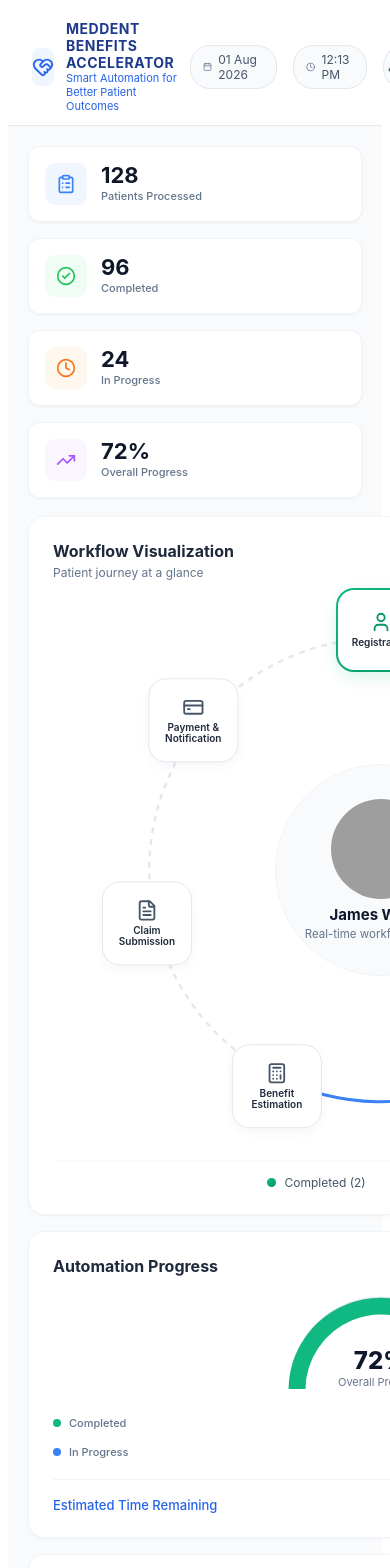
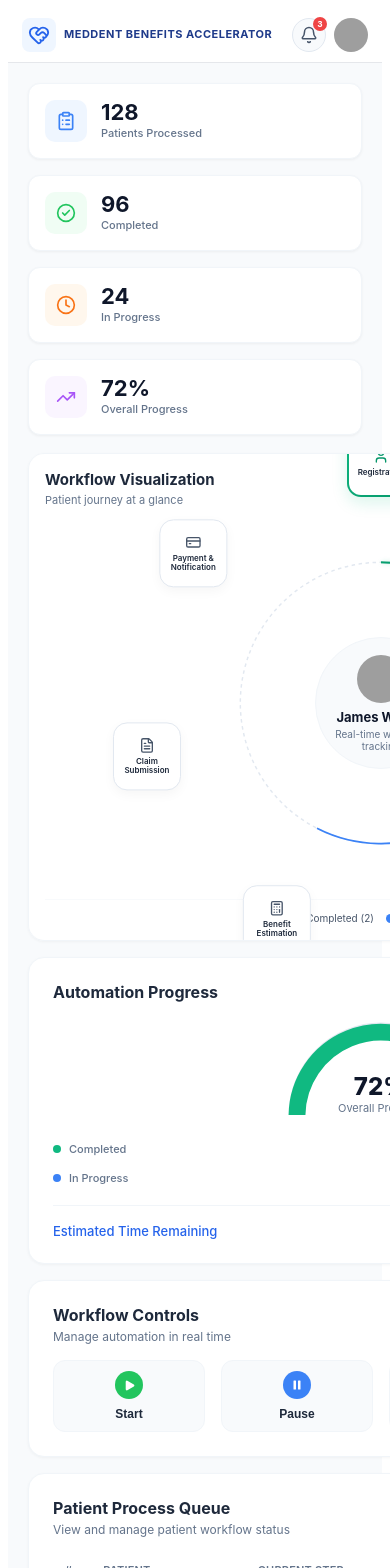
Before and after one commit to kishorekumar-codes/meddent-benefits-dashboard-reactjs-frontend, a React (Vite) app: page / in a window 390 px wide. Shown: the top 1568 px of the page. Built offline with nearby package versions, Linux system fonts and the light colour scheme; grey boxes are pictures that could not be loaded; the HTML template or start-up script is replaced by a standard one.

Commit message:
mobile styles

```diff
--- a/src/assets/css/global.css
+++ b/src/assets/css/global.css
@@ -184,6 +184,79 @@
 .stat-subtext {
   font-size: 10px;
   color: #94a3b8;
+}
+
+/* ================= Mobile Header (<560px) ================= */
+@media (max-width: 560px) {
+  .dashboard-header {
+    padding: 10px 14px;
+    gap: 10px;
+  }
+
+  .header-brand {
+    gap: 8px;
+    min-width: 0;
+    flex: 1;
+  }
+
+  .brand-icon {
+    width: 34px;
+    height: 34px;
+    flex-shrink: 0;
+  }
+
+  .brand-title {
+    font-size: 11px;
+    line-height: 1.2;
+    white-space: nowrap;
+    overflow: hidden;
+    text-overflow: ellipsis;
+  }
+
+  /* Hide subtitle */
+  .brand-subtitle {
+    display: none;
+  }
+
+  .header-actions {
+    gap: 8px;
+  }
+
+  /* Hide date & time */
+  .info-chip {
+    display: none;
+  }
+
+  .notification-btn {
+    width: 34px;
+    height: 34px;
+  }
+
+  .notification-icon {
+    width: 18px;
+    height: 18px;
+  }
+
+  /* Keep only avatar */
+  .user-info,
+  .dropdown-arrow {
+    display: none;
+  }
+
+  .user-profile {
+    gap: 0;
+  }
+
+  .user-profile .avatar {
+    width: 34px;
+    height: 34px;
+  }
+
+  .notification-btn .badge {
+    width: 14px;
+    height: 14px;
+    font-size: 9px;
+  }
 }
 
 /* =======================================Footer=========================================== */
@@ -450,6 +523,98 @@
 }
 .workflow-dot.workflow-blue { background-color: #3b82f6; }
 .workflow-dot.workflow-grey { background-color: #cbd5e1; }
+
+/* ================= Workflow Mobile (<550px) ================= */
+@media (max-width: 550px) {
+
+  .workflow-card {
+    padding: 16px;
+    min-height: auto;
+    overflow-x: auto;
+  }
+
+  .workflow-card-title {
+    font-size: 15px;
+  }
+
+  .workflow-card-subtitle {
+    font-size: 11px;
+  }
+
+  .workflow-circle-container {
+    min-width: 360px;
+    min-height: 360px;
+    margin: 16px auto;
+  }
+
+  /* Scale down entire workflow */
+  .workflow-svg-ring {
+    width: 340px;
+    height: 340px;
+  }
+
+  /* Center */
+  .workflow-center-backdrop {
+    width: 130px;
+    height: 130px;
+  }
+
+  .workflow-center-icon {
+    width: 48px;
+    height: 48px;
+  }
+
+  .workflow-center-node h4 {
+    font-size: 13px;
+  }
+
+  .workflow-center-node p {
+    font-size: 10px;
+  }
+
+  /* Workflow nodes */
+  .workflow-node-bubble {
+    width: 68px;
+    height: 68px;
+    padding: 6px 4px;
+    border-radius: 14px;
+  }
+
+  .workflow-node-icon svg {
+    width: 16px;
+    height: 16px;
+  }
+
+  .workflow-node-label {
+    font-size: 8px;
+    line-height: 1.15;
+  }
+
+  .workflow-status-badge {
+    width: 14px;
+    height: 14px;
+    top: 4px;
+    right: 4px;
+  }
+
+  /* Bring nodes closer to center */
+  .workflow-node-item {
+    transform-origin: center;
+  }
+
+  /* Legend */
+  .workflow-legend {
+    gap: 12px;
+    font-size: 10px;
+    flex-wrap: wrap;
+    justify-content: center;
+    padding-top: 12px;
+  }
+
+  .workflow-legend-item {
+    gap: 6px;
+  }
+}
 
 /* =====================================AutomationProgress====================================    */
 
```
